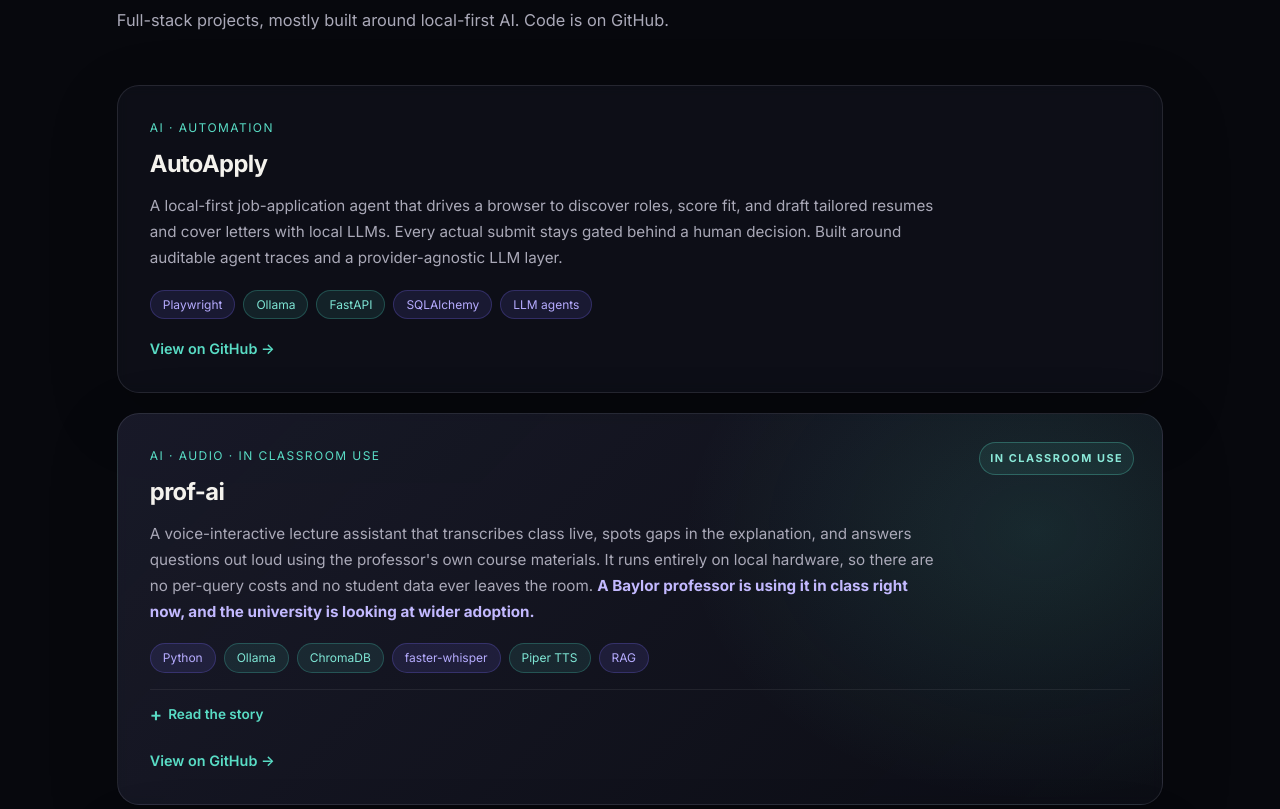
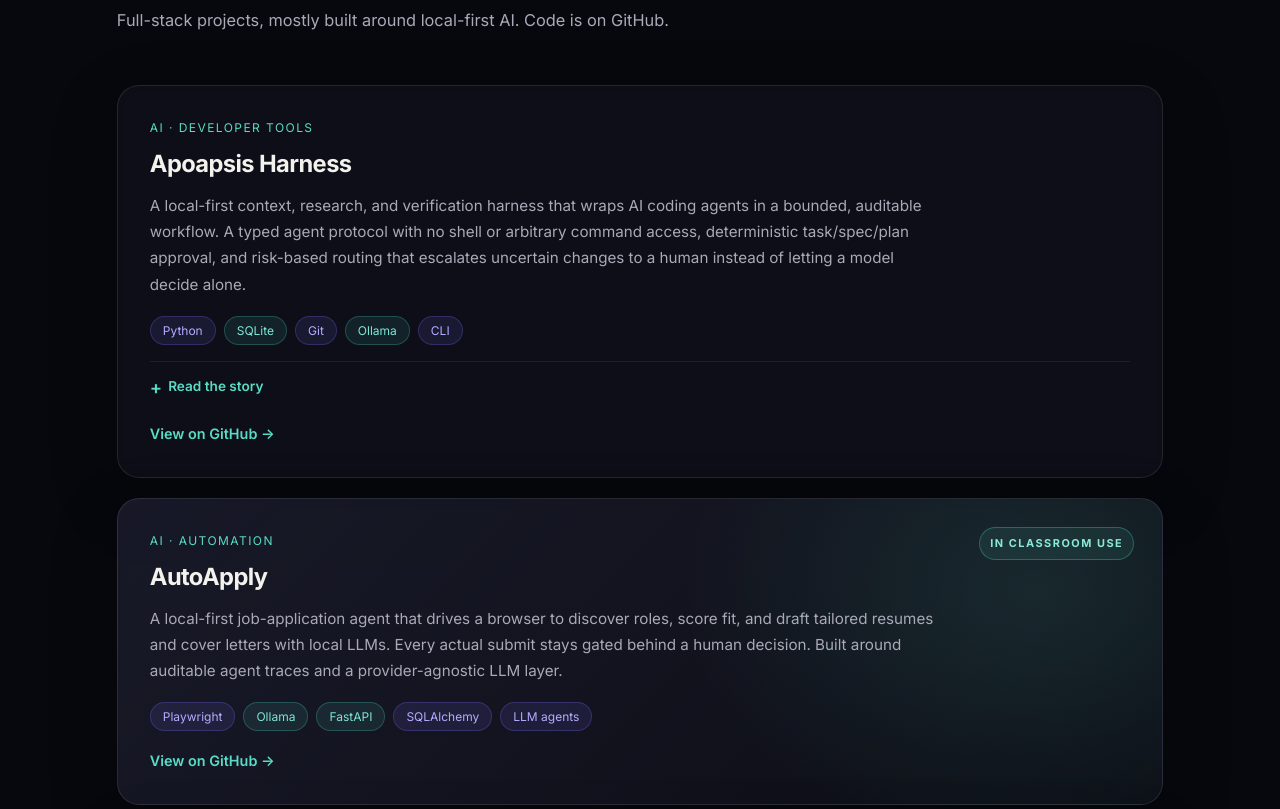
Before and after one commit to AdrianSeth1/AdrianSeth1.github.io, a plain HTML site: page index.html in a window 1280 px wide. Shown: the part 1029-1838 px from the top of the page. Drawn offline with Linux system fonts and the light colour scheme.

Commit message:
Add Apoapsis Harness project

```diff
--- a/index.html
+++ b/index.html
@@ -18,13 +18,13 @@
 <meta property="og:type" content="website">
 <meta property="og:url" content="https://adrianseth1.github.io/">
 <meta property="og:title" content="Aryamaan Seth | Neuroscience grad building local-first AI">
-<meta property="og:description" content="Projects, research, and writing. prof-ai (in classroom use), Kitchen Remix, and AutoApply.">
+<meta property="og:description" content="Projects, research, and writing. Apoapsis Harness, prof-ai (in classroom use), Kitchen Remix, and AutoApply.">
 <meta property="og:image" content="https://adrianseth1.github.io/og-image.png">
 <meta property="og:image:width" content="1200">
 <meta property="og:image:height" content="630">
 <meta name="twitter:card" content="summary_large_image">
 <meta name="twitter:title" content="Aryamaan Seth | Neuroscience grad building local-first AI">
-<meta name="twitter:description" content="Projects, research, and writing. prof-ai (in classroom use), Kitchen Remix, and AutoApply.">
+<meta name="twitter:description" content="Projects, research, and writing. Apoapsis Harness, prof-ai (in classroom use), Kitchen Remix, and AutoApply.">
 <meta name="twitter:image" content="https://adrianseth1.github.io/og-image.png">
 
 <!-- Inter font -->
@@ -394,6 +394,23 @@
     <div class="grid">
 
       <div class="card reveal">
+        <div class="kicker">AI · Developer Tools</div>
+        <h3>Apoapsis Harness</h3>
+        <p>A local-first context, research, and verification harness that wraps AI coding agents in a bounded, auditable workflow. A typed agent protocol with no shell or arbitrary command access, deterministic task/spec/plan approval, and risk-based routing that escalates uncertain changes to a human instead of letting a model decide alone.</p>
+        <div class="tags"><span class="tag">Python</span><span class="tag teal">SQLite</span><span class="tag">Git</span><span class="tag teal">Ollama</span><span class="tag">CLI</span></div>
+        <details class="case">
+          <summary>Read the story</summary>
+          <div class="case-body">
+            <p><strong>The problem.</strong> AI coding agents are useful right up until you give one shell access and it does something you didn't ask for. Most harnesses either lock an agent down until it's useless or trust it with a blast radius no one would sign off on.</p>
+            <p><strong>The approach.</strong> Bound the agent, not the ambition. The coding-agent protocol is typed and shell-free — literal search, bounded reads, diff inspection, and incremental patches, nothing else. Every task moves through a deterministic spec/plan/verify workflow with fail-closed constraint enforcement, so hard requirements can't quietly get dropped.</p>
+            <p><strong>The build.</strong> Risk routing decides, per change, whether it's safe to run local-only, needs a frontier model, or should stop and wait for a human — each path gets its own budget. Everything is logged to an append-only audit trail, and an offline operator UI (task intake, plan approval, human-review queue) runs entirely locally with no CDN or third-party calls.</p>
+            <p><strong>The outcome.</strong> A working harness that treats "the agent decided it was done" as insufficient evidence — the same human-in-the-loop discipline behind AutoApply's own review gate, generalized into reusable infrastructure for any AI coding agent.</p>
+          </div>
+        </details>
+        <a class="link" href="https://github.com/AdrianSeth1/Apoapsis-Harness-" target="_blank" rel="noopener">View on GitHub →</a>
+      </div>
+
+      <div class="card reveal">
         <div class="kicker">AI · Automation</div>
         <h3>AutoApply</h3>
         <p>A local-first job-application agent that drives a browser to discover roles, score fit, and draft tailored resumes and cover letters with local LLMs. Every actual submit stays gated behind a human decision. Built around auditable agent traces and a provider-agnostic LLM layer.</p>
```
